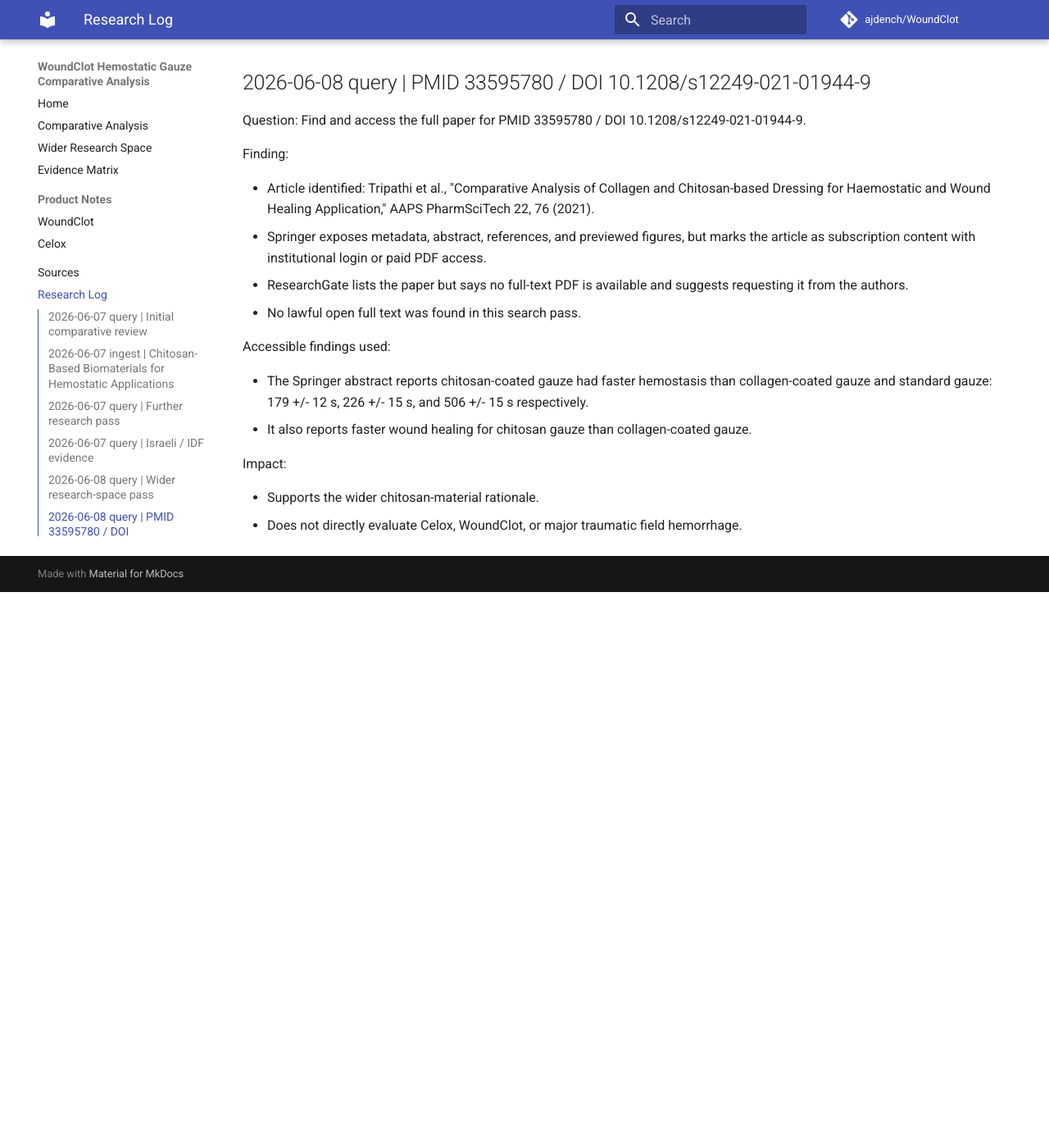
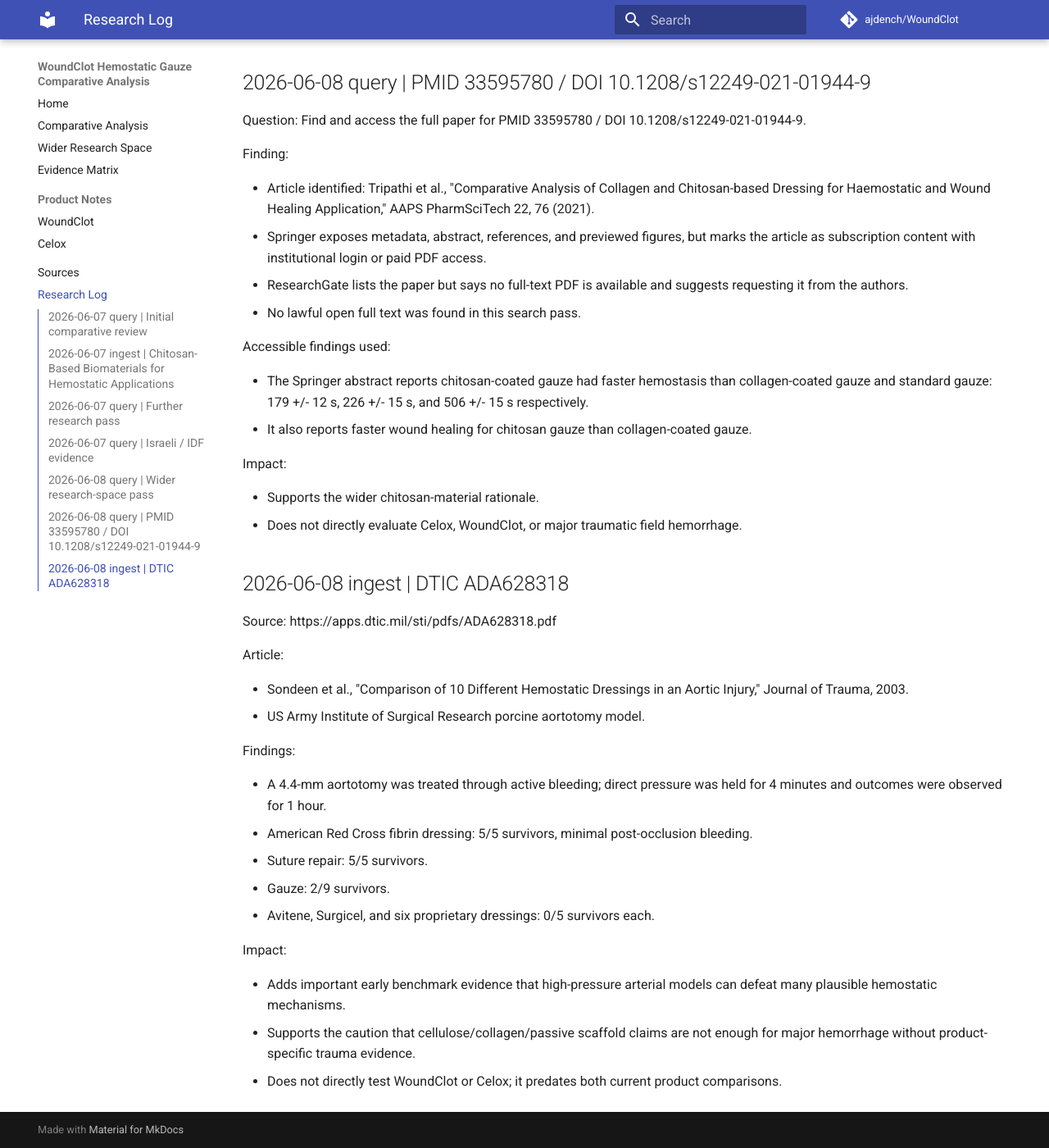
Before and after one commit to ajdench/WoundClot, an MkDocs documentation site: the page built from docs/log.md, in a window 1280 px wide and 1400 px high, scrolled down 2710 px. Shown: the whole window at 82% size. Built offline with MkDocs 1.6.1 and Material for MkDocs 9.7.7, drawn with Linux system fonts in a browser that asks for light colours; comment, search, counter and statistics services are not loaded; before the commit the page ends 3432 px from its top, so only the background shows below that.

Commit message:
Add Sondeen aortotomy benchmark study

```diff
--- a/docs/log.md
+++ b/docs/log.md
@@ -105,3 +105,26 @@ Impact:
 
 - Supports the wider chitosan-material rationale.
 - Does not directly evaluate Celox, WoundClot, or major traumatic field hemorrhage.
+
+## 2026-06-08 ingest | DTIC ADA628318
+
+Source: https://apps.dtic.mil/sti/pdfs/ADA628318.pdf
+
+Article:
+
+- Sondeen et al., "Comparison of 10 Different Hemostatic Dressings in an Aortic Injury," Journal of Trauma, 2003.
+- US Army Institute of Surgical Research porcine aortotomy model.
+
+Findings:
+
+- A 4.4-mm aortotomy was treated through active bleeding; direct pressure was held for 4 minutes and outcomes were observed for 1 hour.
+- American Red Cross fibrin dressing: 5/5 survivors, minimal post-occlusion bleeding.
+- Suture repair: 5/5 survivors.
+- Gauze: 2/9 survivors.
+- Avitene, Surgicel, and six proprietary dressings: 0/5 survivors each.
+
+Impact:
+
+- Adds important early benchmark evidence that high-pressure arterial models can defeat many plausible hemostatic mechanisms.
+- Supports the caution that cellulose/collagen/passive scaffold claims are not enough for major hemorrhage without product-specific trauma evidence.
+- Does not directly test WoundClot or Celox; it predates both current product comparisons.
```
Also changed, not shown: docs/evidence-matrix.md (+1 -1 lines), docs/sources.md (+3 -0 lines), docs/wider-research-space.md (+6 -1 lines).
